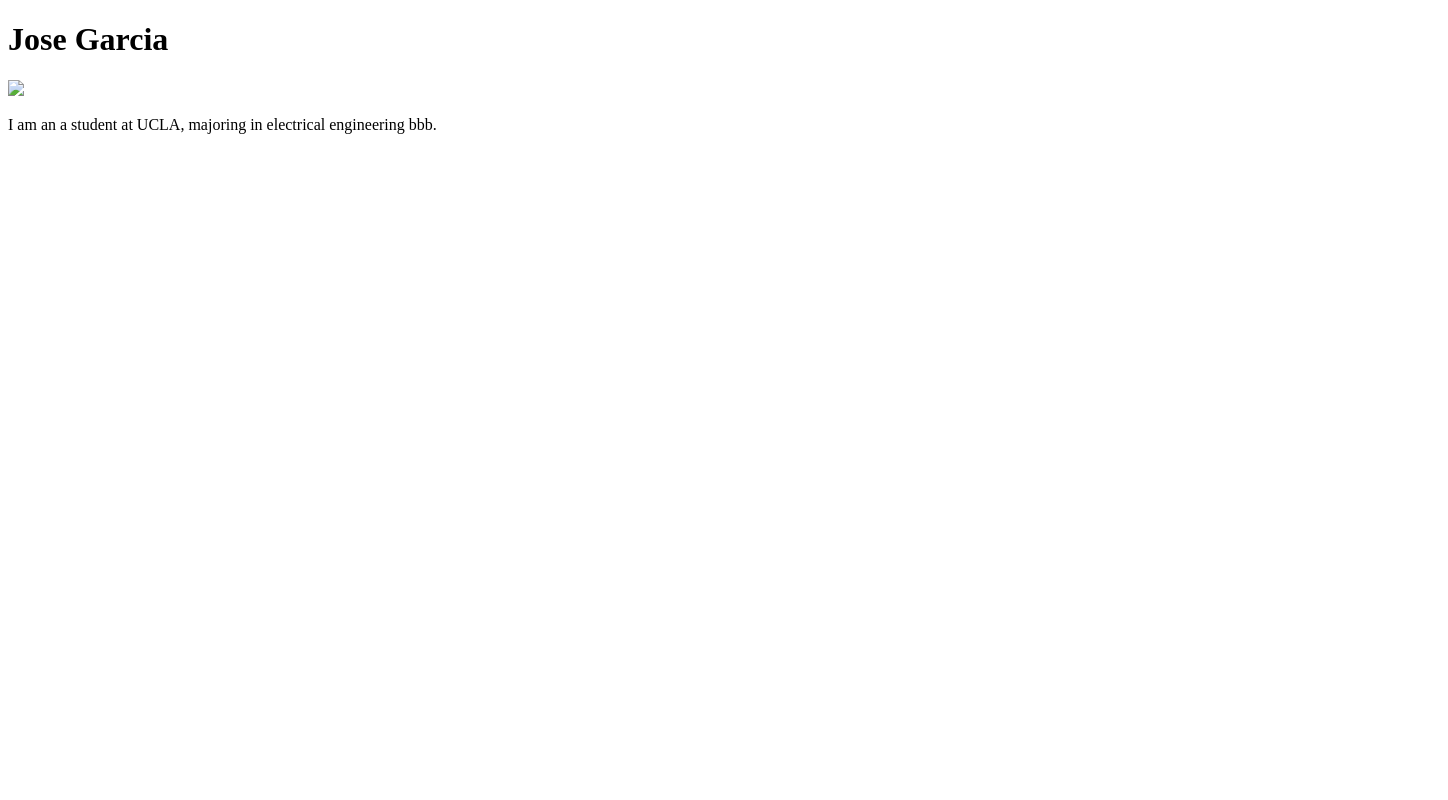
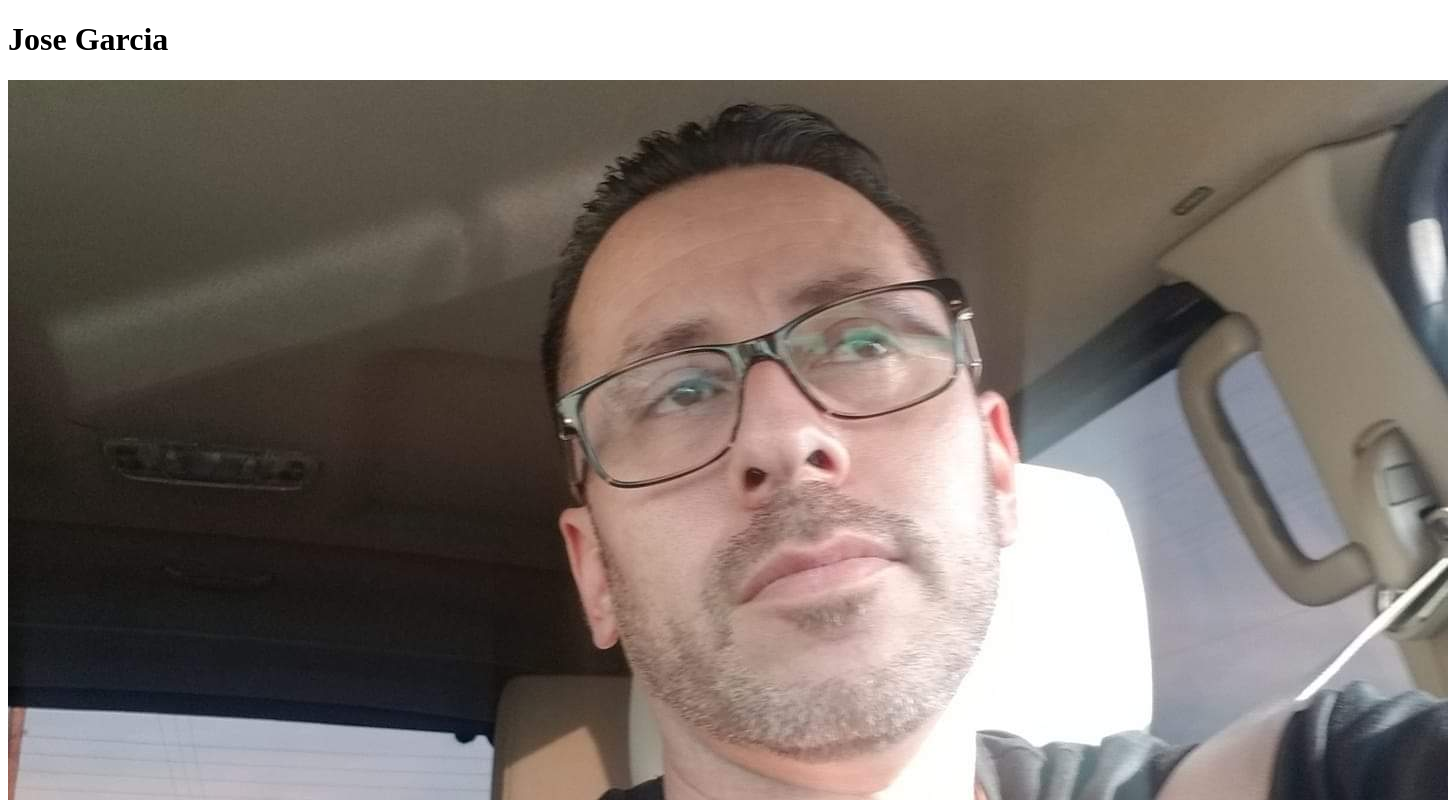
Before and after one commit to JoeG247/JoeG247.github.io, a plain HTML site: page index.html in a window 1280 px wide. Shown: the top 800 px of the page, 1448 px wide, since content can reach past the window. Drawn offline with Linux system fonts and the light colour scheme.

Commit message:
Update index.html

```diff
--- a/index.html
+++ b/index.html
@@ -6,7 +6,7 @@
 <body>
 
     <h1>Jose Garcia</h1>
-    <img src="JoseGarcia_Foto2.jpeg"/>
+    <img src="JoseGarcia_Foto2.jpg"/>
     <p>I am an a student at <span>UCLA,</span> majoring in electrical engineering bbb.</p>
     </body>
     </html>
```
